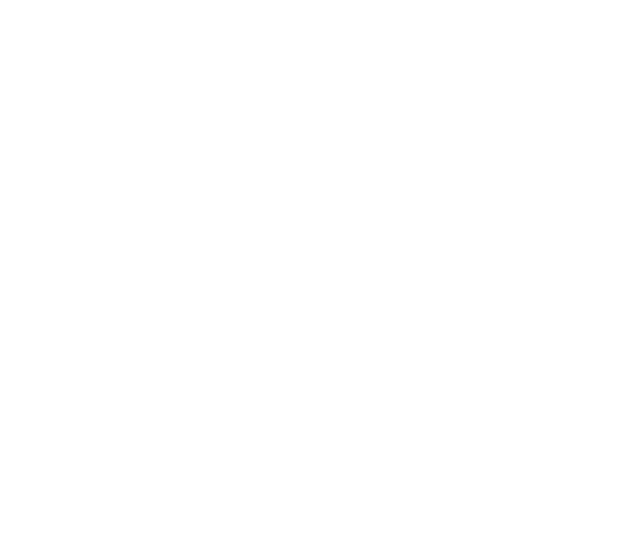
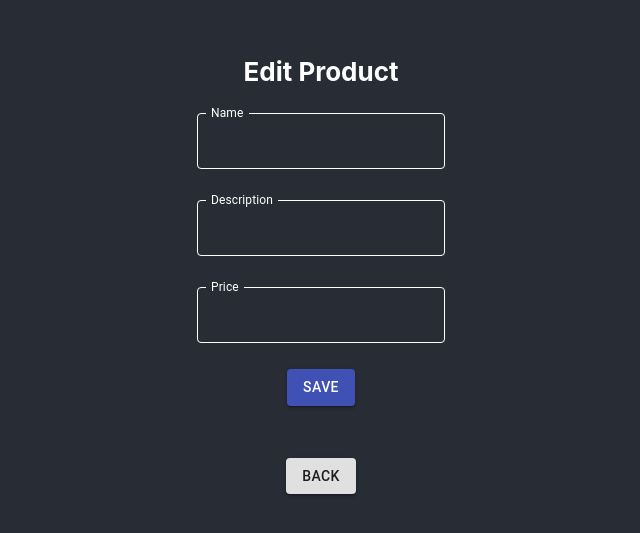
Before and after one commit to rafalochman/OrdersProducts, a React (Create React App) app in the folder frontend/front/: page /productedit/1 in a window 1280 px wide. Shown: the part 125-658 px from the top of the page, without its empty margins (319-959 px from the left). Built offline with nearby package versions, Linux system fonts and the light colour scheme; no server answers.

Commit message:
add product edit page

```diff
--- a/frontend/front/src/App.js
+++ b/frontend/front/src/App.js
@@ -7,6 +7,7 @@
 import OrderAdd from "./OrderAdd";
 import ProductDetails from "./ProductDetails";
 import ProductAdd from "./ProductAdd";
+import ProductEdit from "./ProductEdit";
 import {BrowserRouter as Router, Switch, Route} from 'react-router-dom';
 
 function App() {
@@ -21,6 +22,7 @@
         <Route path = "/orderadd" exact component={OrderAdd}/>
         <Route path = "/productdetails/:id" exact component={ProductDetails}/>
         <Route path = "/productadd/:id" exact component={ProductAdd}/>
+        <Route path = "/productedit/:id" exact component={ProductEdit}/>
       </Switch>
     </Router>
   );
--- a/frontend/front/src/OrderProducts.js
+++ b/frontend/front/src/OrderProducts.js
@@ -55,7 +55,7 @@
                     <Link to={`/productdetails/${row.id}`} className="buttonLink">
                         <Button color="secondary" variant="contained">Details</Button>
                     </Link>
-                    <Link to={`/orderedit/${row.id}`} className="buttonLink editButton">
+                    <Link to={`/productedit/${row.id}`} className="buttonLink editButton">
                         <Button color="secondary" variant="contained">Edit</Button>
                     </Link>
                     <Link to="#" className="buttonLink deleteButton">
--- a/frontend/front/src/ProductDetails.js
+++ b/frontend/front/src/ProductDetails.js
@@ -2,12 +2,14 @@
 import React, { useState, useEffect } from 'react';
 import Button from "@material-ui/core/Button"
 import { Link } from 'react-router-dom';
+import { useHistory } from "react-router-dom";
 
 function ProductDetails({ match }) {
     useEffect(() => {
       fetchData();
     }, []);
 
+    const history = useHistory();
     const [item, setData] = useState([]);
 
     const fetchData = async () => {
@@ -19,15 +21,15 @@
   return (
     <div className="App">
       <div className="App-header">
-        <p><b>Order details</b></p>
+        <p><b>Product details</b></p>
         <p>Id: {item.id}</p>
         <p>Name: {item.name}</p>
         <p>Description: {item.description}</p>
         <p>Price: {item.price} $</p>
         <p>Order Id: {item.orderId}</p>
 
-        <Link className="buttonLink" to={`/orderproducts/${item.orderId}`}>
-          <p><Button variant="contained">Back</Button></p>
+        <Link className="buttonLink" to="#">
+          <p><Button onClick={history.goBack} variant="contained">Back</Button></p>
         </Link>
       </div>
     </div>
--- /dev/null
+++ b/frontend/front/src/ProductEdit.js
@@ -0,0 +1,121 @@
+import './App.css';
+import Button from "@material-ui/core/Button"
+import { Link } from 'react-router-dom';
+import TextField from '@material-ui/core/TextField';
+import React, { useState, useEffect } from 'react';
+import { makeStyles } from "@material-ui/core/styles";
+import { useHistory } from "react-router-dom";
+
+const useStyles = makeStyles(theme => ({
+  root: {
+    "& .MuiFormLabel-root": {
+      color: "white"
+    },
+    '& .MuiOutlinedInput-root': {
+      '& fieldset': {
+        borderColor: 'white',
+      },
+      '&:hover fieldset': {
+        borderColor: 'white',
+        color: 'white',
+      },
+    }
+  },
+  input: {
+    color: "white"
+  }
+}));
+
+function ProductEdit({ match }) {
+    useEffect(() => {
+      fetchData();
+    }, []);
+
+    const [item, setData] = useState([]);
+
+    const fetchData = async () => {
+      const fetchData = await fetch(`http://localhost:8080/api/product?id=${match.params.id}`);
+      const item = await fetchData.json();
+      setData(item);
+      setName(item.name);
+      setDescription(item.description);
+      setPrice(item.price);
+    };
+
+  const history = useHistory();
+  const classes = useStyles();
+  const [nameInput, setName] = useState(" ");
+  const [descriptionInput, setDescription] = useState(" ");
+  const [priceInput, setPrice] = useState(" ");
+
+  const handleNameInput = event => {
+    setName(event.target.value);
+  };
+  const handleDescriptionInput = event => {
+    setDescription(event.target.value);
+  };
+  const handlePriceInput = event => {
+    setPrice(event.target.value);
+  };
+
+  const editData = async () => {
+    fetch(`http://localhost:8080/api/product`, {
+      method: 'PUT',
+      headers: { 'Content-Type': 'application/json' },
+      body: JSON.stringify({id: match.params.id, name: nameInput, description: descriptionInput, price: priceInput, orderId: item.orderId})
+    });
+  };
+
+  return (
+    <div className="App">
+      <div className="App-header">
+        <p><b>Edit Product</b></p>
+
+        <form>
+          <TextField
+          value={nameInput}
+          onChange={handleNameInput}
+            InputProps={{
+              className: classes.input
+            }}
+            className={classes.root}
+            variant="outlined"
+            label="Name"
+            >
+          </TextField>
+            <br></br><br></br>
+          <TextField
+          value={descriptionInput}
+          onChange={handleDescriptionInput}
+            InputProps={{
+              className: classes.input
+            }}
+            className={classes.root}
+            variant="outlined"
+            label="Description"
+            >
+          </TextField>
+          <br></br><br></br>
+          <TextField
+          value={priceInput}
+          onChange={handlePriceInput}
+            InputProps={{
+              className: classes.input
+            }}
+            className={classes.root}
+            variant="outlined"
+            label="Price"
+            >
+          </TextField>
+          <p><Button variant="contained" color="primary" onClick={editData}>Save</Button></p>
+        </form>
+
+        <Link className="buttonLink" to="#">
+          <p><Button onClick={history.goBack} variant="contained">Back</Button></p>
+        </Link>
+      </div>
+    </div>
+  );
+}
+
+export default ProductEdit;
--- a/frontend/front/src/Products.js
+++ b/frontend/front/src/Products.js
@@ -52,10 +52,10 @@
                 <TableCell>{row.description}</TableCell>
                 <TableCell>{row.price} $</TableCell>
                 <TableCell>
-                    <Link to={`/orderdetails/${row.id}`} className="buttonLink">
+                    <Link to={`/productdetails/${row.id}`} className="buttonLink">
                         <Button color="secondary" variant="contained">Details</Button>
                     </Link>
-                    <Link to={`/orderedit/${row.id}`} className="buttonLink editButton">
+                    <Link to={`/productedit/${row.id}`} className="buttonLink editButton">
                         <Button color="secondary" variant="contained">Edit</Button>
                     </Link>
                     <Link to="#" className="buttonLink deleteButton">
```
